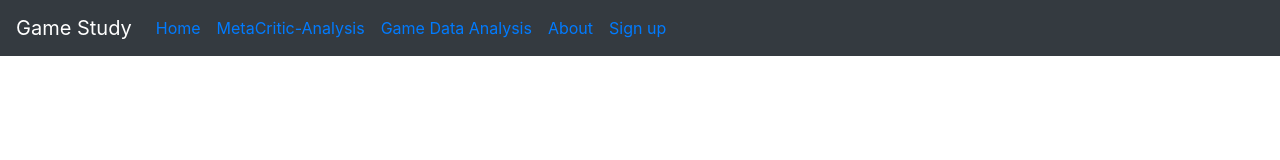
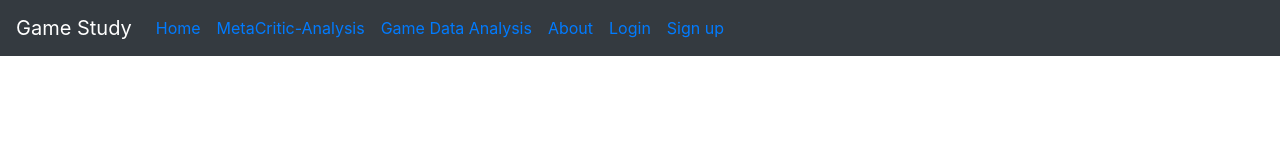
Before and after one commit to ravenusmc/game_study, a Vue app in the folder client/: page /login in a window 1280 px wide. Shown: the top 160 px of the page. Built offline with nearby package versions, Linux system fonts and the light colour scheme; what vue-google-charts would draw is missing.

Commit message:
created login and logout system

```diff
--- a/client/src/components/common/Navbar.vue
+++ b/client/src/components/common/Navbar.vue
@@ -40,13 +40,13 @@
               <router-link to="/about">About</router-link>
             </a>
           </li>
-          <!-- <span v-if="!loginFlag">
+          <span v-if="!loginFlag">
             <li class="nav-item">
               <a class="nav-link">
                 <router-link v-if="!loginFlag" to="/login">Login</router-link>
               </a>
             </li>
-          </span> -->
+          </span>
           <span v-if="!loginFlag">
             <li class="nav-item">
               <a class="nav-link">
@@ -75,23 +75,24 @@
 </template>
 
 <script>
-// import { mapGetters, mapActions } from "vuex";
+import { mapGetters, mapActions } from "vuex";
+
 export default {
   name: "navbar",
-  // data() {
-  //   return {
-  //     showNav: false,
-  //   };
-  // },
-  // computed: {
-  //   ...mapGetters("common", ["loginFlag"]),
-  // },
-  // methods: {
-  //   ...mapActions(["common/logout"]),
-  //   logout: function () {
-  //     this.$store.dispatch("common/logout");
-  //   },
-  // },
+  data() {
+    return {
+      showNav: false,
+    };
+  },
+  computed: {
+    ...mapGetters("common", ["loginFlag"]),
+  },
+  methods: {
+    ...mapActions(["common/logout"]),
+    logout: function () {
+      this.$store.dispatch("common/logout");
+    },
+  },
 };
 </script>
 
--- a/client/src/router/index.js
+++ b/client/src/router/index.js
@@ -19,26 +19,40 @@ const routes = [
   {
     path: '/analysis',
     name: 'analysis',
-    component: () => import(/* webpackChunkName: "about" */ '../views/Analysis.vue')
-    // beforeEnter: (to, from, next) => {
-    //   if (store.state.common.loginFlag === false) {
-    //     next('/login');
-    //   } else {
-    //     next();
-    //   }
-    // },
-    // beforeRouteLeave: (to, from, next) => {
-    //   if (store.state.common.loginFlag === false) {
-    //     next('/login');
-    //   } else {
-    //     next();
-    //   }
-    // },
+    component: () => import(/* webpackChunkName: "about" */ '../views/Analysis.vue'),
+    beforeEnter: (to, from, next) => {
+      if (store.state.common.loginFlag === false) {
+        next('/login');
+      } else {
+        next();
+      }
+    },
+    beforeRouteLeave: (to, from, next) => {
+      if (store.state.common.loginFlag === false) {
+        next('/login');
+      } else {
+        next();
+      }
+    },
   },
   {
     path: '/gamedata',
     name: 'GameData',
-    component: () => import(/* webpackChunkName: "about" */ '../views/GameData.vue')
+    component: () => import(/* webpackChunkName: "about" */ '../views/GameData.vue'),
+    beforeEnter: (to, from, next) => {
+      if (store.state.common.loginFlag === false) {
+        next('/login');
+      } else {
+        next();
+      }
+    },
+    beforeRouteLeave: (to, from, next) => {
+      if (store.state.common.loginFlag === false) {
+        next('/login');
+      } else {
+        next();
+      }
+    },
   },
   {
     path: '/sign_up',
--- a/client/src/store/modules/common.js
+++ b/client/src/store/modules/common.js
@@ -8,7 +8,7 @@ Vue.use(Vuex);
 const data = {
 	userNotFound: false,
 	passwordNoMatch: false,
-	// loginFlag: false,
+	loginFlag: false,
 };
 
 const getters = {
@@ -35,9 +35,9 @@ const actions = {
 		axios.post(path, payload)
 			.then((res) => {
 				if (res.data.login_flag) {
-					commit('session/setUserObject', res.data.user, { root: true })
+					// commit('session/setUserObject', res.data.user, { root: true })
 					commit('setLoginFlag', res.data.login_flag);
-					router.push({ name: 'main' });
+					router.push({ name: 'analysis' });
 				}
 				commit('setNoPasswordMatch', res.data.Password_no_match);
 				commit('setUserNotFound', res.data.Not_found);
@@ -47,14 +47,14 @@ const actions = {
 			});
 	},
 
-	// logout: ({ commit }) => {
-	// 	let userNotFound = false;
-	// 	let passwordNoMatch = false;
-	// 	let loginFlag = false;
-	// 	commit('setUserNotFound', userNotFound);
-	// 	commit('setNoPasswordMatch', passwordNoMatch);
-	// 	commit('setLoginFlag', loginFlag);
-	// },
+	logout: ({ commit }) => {
+		let userNotFound = false;
+		let passwordNoMatch = false;
+		let loginFlag = false;
+		commit('setUserNotFound', userNotFound);
+		commit('setNoPasswordMatch', passwordNoMatch);
+		commit('setLoginFlag', loginFlag);
+	},
 
 };
 
@@ -68,9 +68,9 @@ const mutations = {
 		state.passwordNoMatch = value;
 	},
 
-	// setLoginFlag(state, value) {
-	// 	state.loginFlag = value;
-	// },
+	setLoginFlag(state, value) {
+		state.loginFlag = value;
+	},
 
 };
 
```
